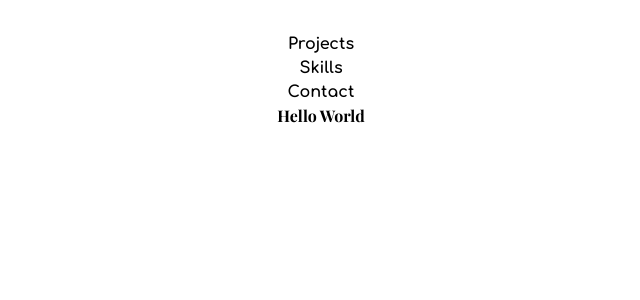
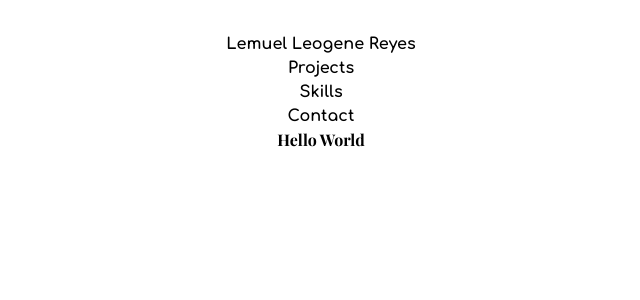
Before and after one commit to lemreyes/portfolio2024, a React (Vite) app: page / in a window 1280 px wide. Shown: the top 300 px of the page, without its empty margins (319-959 px from the left). Built offline with nearby package versions, Linux system fonts and the light colour scheme.

Commit message:
navbar layout

```diff
--- a/src/components/Navbar.tsx
+++ b/src/components/Navbar.tsx
@@ -1,7 +1,8 @@
 export default function Navbar() {
   return (
-    <nav>
-      <ul className="flex flex-row gap-x-8 font-bold text-[20px] comfortaa">
+    <nav className="flex flex-row justify-between comfortaa text-[18px] font-bold leading-[180%]">
+      <span>Lemuel Leogene Reyes</span>
+      <ul className="flex flex-row gap-x-8">
         <li>Projects</li>
         <li>Skills</li>
         <li>Contact</li>
```
